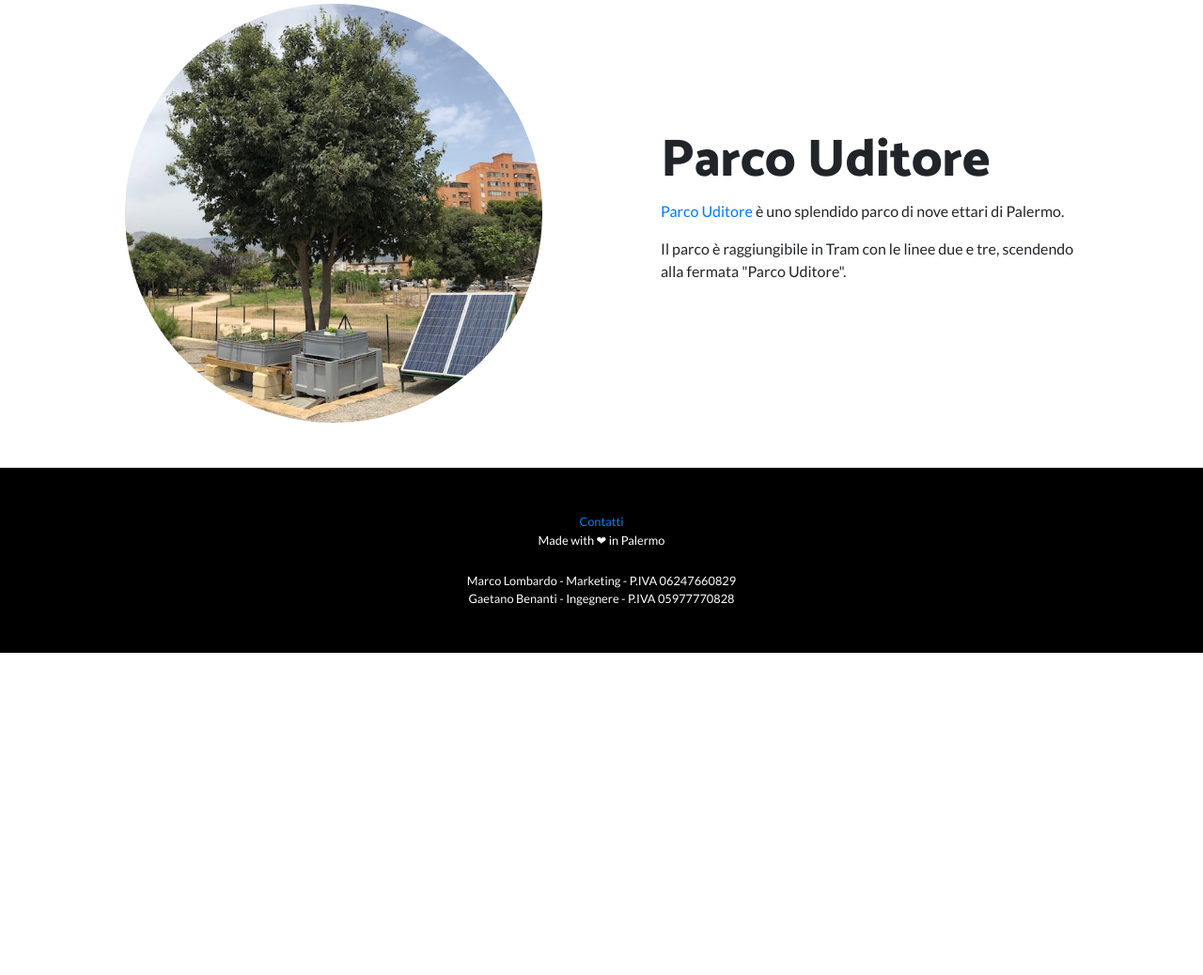
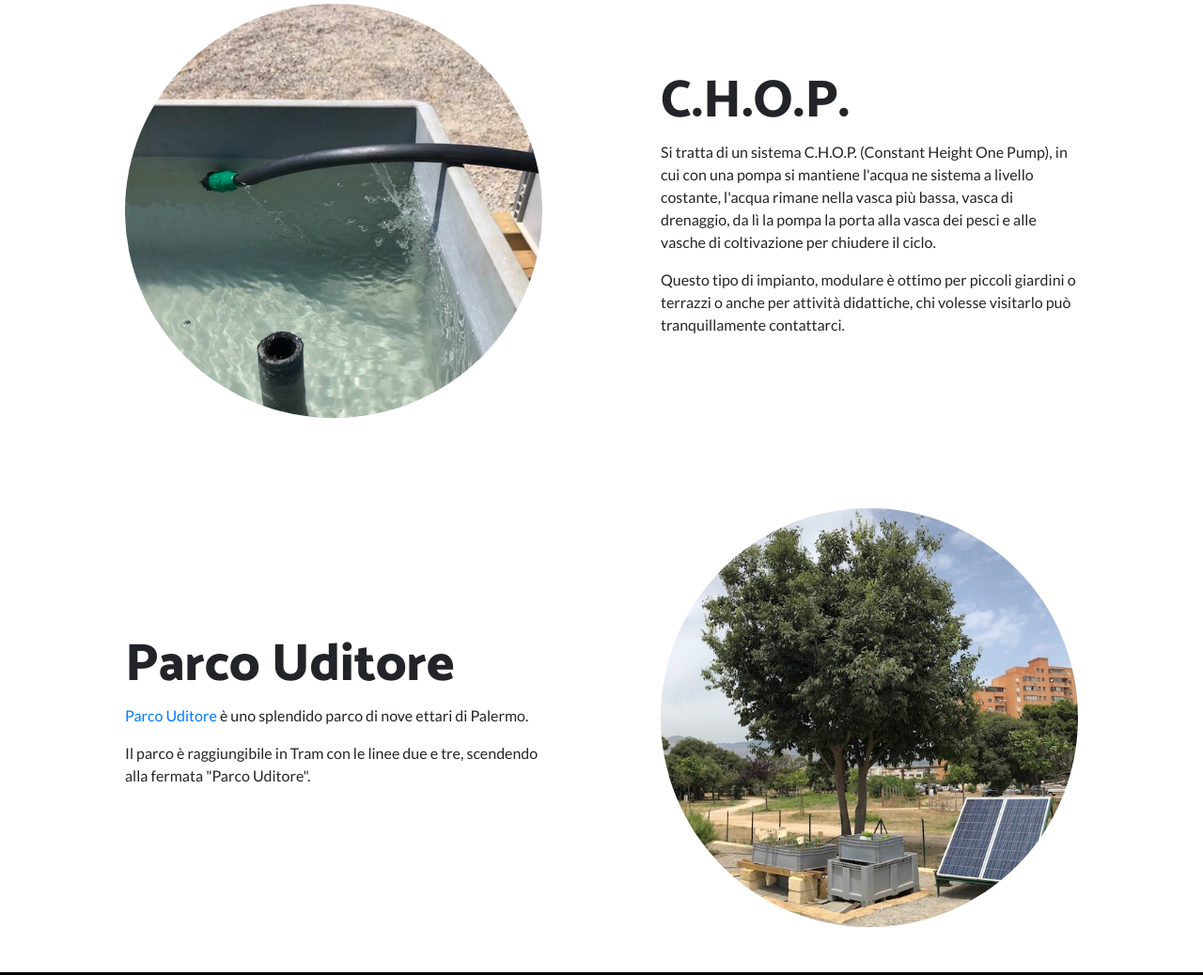
Before and after one commit to aquaponicspmo/Website, a website: page a2.html in a window 1280 px wide. Shown: the part 1041-2079 px from the top of the page at 94% size. Before the commit the page ends 1736 px from the top, so only its background shows below. Drawn offline with Linux system fonts and the light colour scheme.

Commit message:
new a2 description

```diff
--- a/a2.html
+++ b/a2.html
@@ -99,8 +99,7 @@
           <div class="col-lg-6 order-lg-1">
             <div class="p-5">
               <h2 id="acquaponica" class="display-4">A2</h2>
-              <p>AquaponicsPMO A2 è un prototipo di impianto acquaponico installato presso Parco Uditore Palermo, e dedicato al nostro  caro amico Beno Biundo.
-              </p>
+              <p>AquaponicsPMO A2 è un prototipo di impianto acquaponico installato presso Parco Uditore Palermo, e dedicato al nostro caro amico Beno Biundo.</p>
             </div>
           </div>
         </div>
@@ -112,21 +111,37 @@
         <div class="row align-items-center">
           <div class="col-lg-6">
             <div class="p-5">
-              <img class="img-fluid rounded-circle" src="img/albero-a2.jpg" alt="">
+              <img class="img-fluid rounded-circle" src="img/a2-acqua.jpg" alt="">
             </div>
           </div>
           <div class="col-lg-6">
             <div class="p-5">
-              <h2 class="display-4">Parco Uditore</h2>
-              <p><a href="http://www.parcouditore.org/">Parco Uditore</a> è uno splendido parco di nove ettari di Palermo.</p>
-              <p>Il parco è raggiungibile in Tram con le linee due e tre, scendendo alla fermata "Parco Uditore".</p>
+              <h2 class="display-4">C.H.O.P.</h2>
+              <p>Si tratta di un sistema C.H.O.P. (Constant Height One Pump), in cui con una pompa si mantiene l'acqua ne sistema a livello costante, l'acqua rimane nella vasca più bassa, vasca di drenaggio, da lì la pompa la porta alla vasca dei pesci e alle vasche di coltivazione per chiudere il ciclo.</p>
+              <p>Questo tipo di impianto, modulare è ottimo per piccoli giardini o terrazzi o anche per attività didattiche, chi volesse visitarlo può tranquillamente contattarci.</p>
             </div>
           </div>
         </div>
       </div>
     </section>
 
-
+    <section>
+      <div class="container">
+        <div class="row align-items-center">
+          <div class="col-lg-6 order-lg-2">
+            <div class="p-5">
+              <img class="img-fluid rounded-circle" src="img/albero-a2.jpg" alt="">
+            </div>
+          </div>
+          <div class="col-lg-6 order-lg-1">
+            <div class="p-5">
+              <h2 class="display-4">Parco Uditore</h2>
+              <p><a href="http://www.parcouditore.org/">Parco Uditore</a> è uno splendido parco di nove ettari di Palermo.</p>
+              <p>Il parco è raggiungibile in Tram con le linee due e tre, scendendo alla fermata "Parco Uditore".</p>            </div>
+          </div>
+        </div>
+      </div>
+    </section>
 
     <!-- Footer -->
     <footer class="py-5 bg-black">
```
Also changed, not shown: img/a2-acqua.jpg (added).
